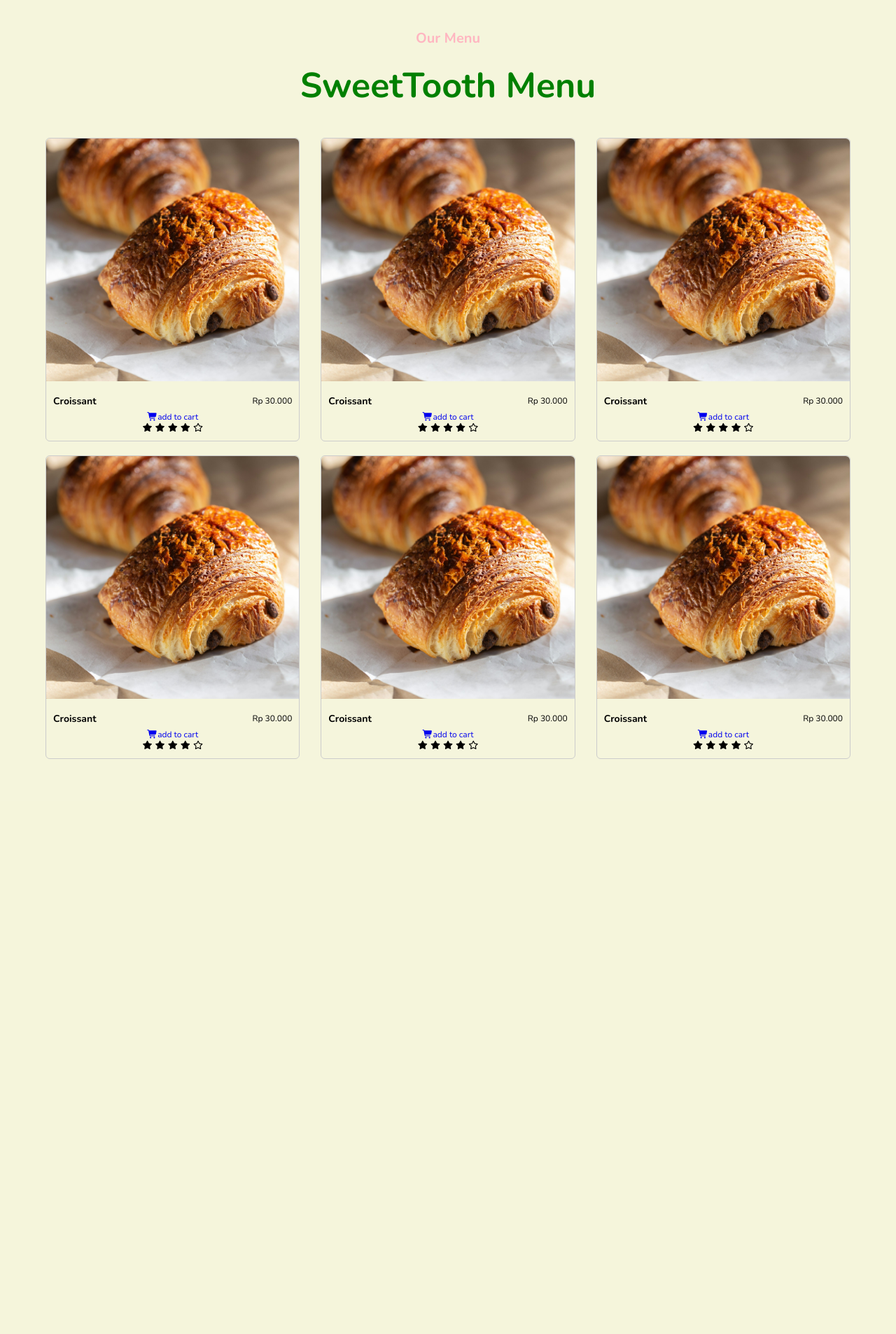
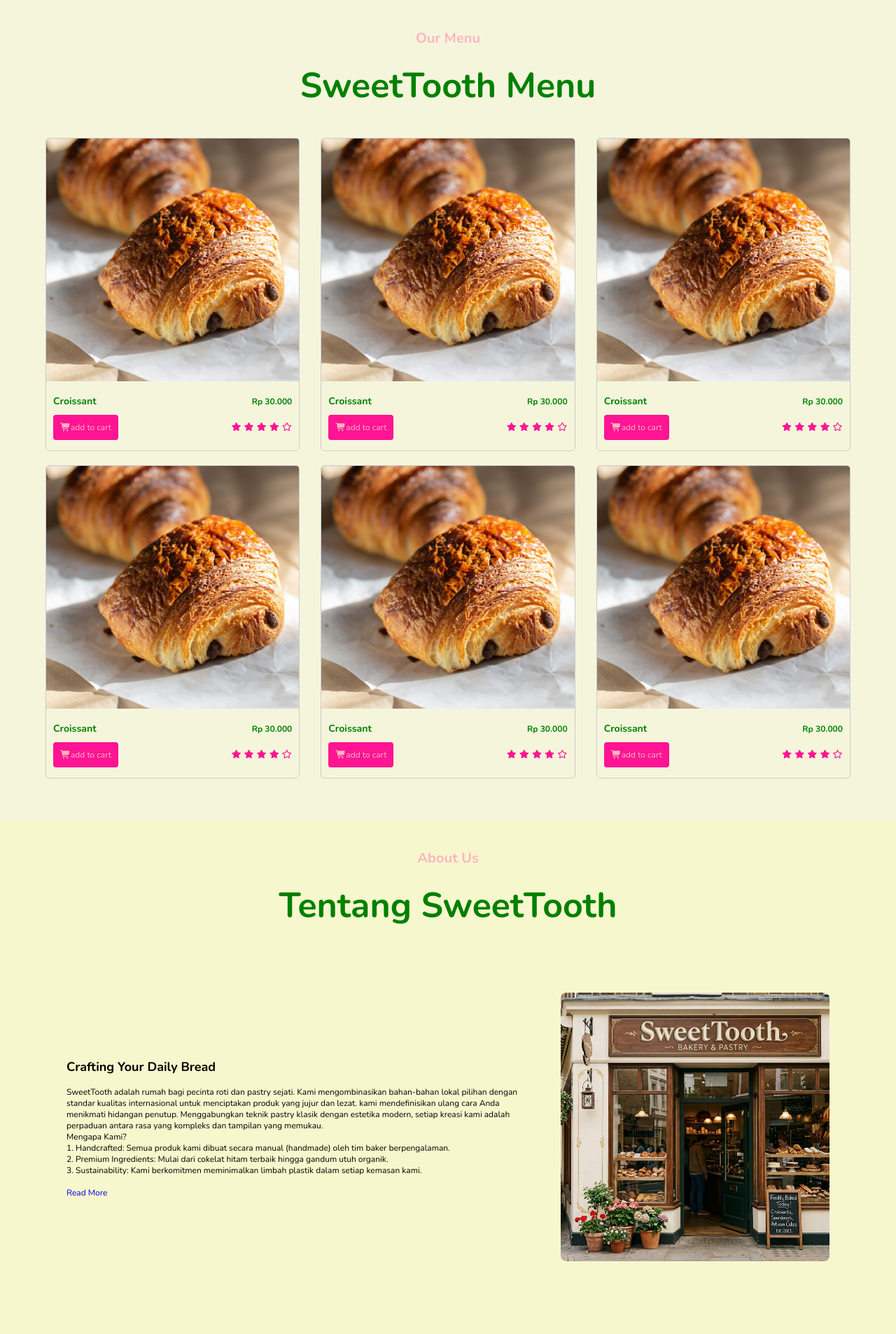
Before and after one commit to wahyuyuningsih13/TokoKueku, a PHP site: page / in a window 1280 px wide. Shown: the part 801-2708 px from the top of the page at 70% size. Before the commit the page ends 1886 px from the top, so only its background shows below. Run offline with PHP 8.4, Linux system fonts and the light colour scheme; some libraries are stand-ins or nearby versions.

Commit message:
update fitur baru

```diff
--- a/index.html
+++ b/index.html
@@ -61,11 +61,11 @@
                 <h3>Croissant</h3>
                 <span>Rp 30.000</span>
             </div>
-            <div class="menu info rating">
+            <div class="menu-rating">
                 <a href="#" class="cart-menu">
                 <i class="fa-solid fa-cart-shopping"></i>add to cart
                 </a>
-                <div class="menu stars">
+                <div class="menu-stars">
                     <i class="fa-solid fa-star"></i>
                     <i class="fa-solid fa-star"></i>
                     <i class="fa-solid fa-star"></i>
@@ -80,11 +80,11 @@
                 <h3>Croissant</h3>
                 <span>Rp 30.000</span>
             </div>
-            <div class="menu info rating">
+            <div class="menu-rating">
                 <a href="#" class="cart-menu">
                 <i class="fa-solid fa-cart-shopping"></i>add to cart
                 </a>
-                <div class="menu stars">
+                <div class="menu-stars">
                     <i class="fa-solid fa-star"></i>
                     <i class="fa-solid fa-star"></i>
                     <i class="fa-solid fa-star"></i>
@@ -99,11 +99,11 @@
                 <h3>Croissant</h3>
                 <span>Rp 30.000</span>
             </div>
-            <div class="menu info rating">
+            <div class="menu-rating">
                 <a href="#" class="cart-menu">
                 <i class="fa-solid fa-cart-shopping"></i>add to cart
                 </a>
-                <div class="menu stars">
+                <div class="menu-stars">
                     <i class="fa-solid fa-star"></i>
                     <i class="fa-solid fa-star"></i>
                     <i class="fa-solid fa-star"></i>
@@ -118,11 +118,11 @@
                 <h3>Croissant</h3>
                 <span>Rp 30.000</span>
             </div>
-            <div class="menu info rating">
+            <div class="menu-rating">
                 <a href="#" class="cart-menu">
                 <i class="fa-solid fa-cart-shopping"></i>add to cart
                 </a>
-                <div class="menu stars">
+                <div class="menu-stars">
                     <i class="fa-solid fa-star"></i>
                     <i class="fa-solid fa-star"></i>
                     <i class="fa-solid fa-star"></i>
@@ -137,11 +137,11 @@
                 <h3>Croissant</h3>
                 <span>Rp 30.000</span>
             </div>
-            <div class="menu info rating">
+            <div class="menu-rating">
                 <a href="#" class="cart-menu">
                 <i class="fa-solid fa-cart-shopping"></i>add to cart
                 </a>
-                <div class="menu stars">
+                <div class="menu-stars">
                     <i class="fa-solid fa-star"></i>
                     <i class="fa-solid fa-star"></i>
                     <i class="fa-solid fa-star"></i>
@@ -156,11 +156,11 @@
                 <h3>Croissant</h3>
                 <span>Rp 30.000</span>
             </div>
-            <div class="menu-inforating">
+            <div class="menu-rating">
                 <a href="#" class="cart-menu">
                 <i class="fa-solid fa-cart-shopping"></i>add to cart
                 </a>
-                <div class="menu stars">
+                <div class="menu-stars">
                     <i class="fa-solid fa-star"></i>
                     <i class="fa-solid fa-star"></i>
                     <i class="fa-solid fa-star"></i>
@@ -174,6 +174,33 @@
         </div>
       </section>
 
+
+      <section id="about">
+        <div class="container">
+            <p class="title">About Us</p>
+            <h1>Tentang SweetTooth</h1>
+            <div class="row">
+                <div class="about text">
+                    <h2>Crafting Your Daily Bread</h2>
+                    <br>
+                    <p>SweetTooth adalah rumah bagi pecinta roti dan pastry sejati. Kami mengombinasikan bahan-bahan lokal pilihan dengan standar kualitas internasional untuk menciptakan produk yang jujur dan lezat.
+                    kami mendefinisikan ulang cara Anda menikmati hidangan penutup. Menggabungkan teknik pastry klasik dengan estetika modern, setiap kreasi kami adalah perpaduan antara rasa yang kompleks dan tampilan yang memukau.</p>
+                    <p class="p2">Mengapa Kami?</p>
+                    <p class="p3">
+                    1. Handcrafted: Semua produk kami dibuat secara manual (handmade) oleh tim baker berpengalaman.</p>
+                    <p class="p4">2. Premium Ingredients: Mulai dari cokelat hitam terbaik hingga gandum utuh organik.</p>
+                    <p class="p5">3. Sustainability: Kami berkomitmen meminimalkan limbah plastik dalam setiap kemasan kami.</p>
+                    <br>
+                    <a href="#" class="more">Read More</a>
+                </div>
+                <div class="img-box">
+                    <img src="./image/store.png" alt="Bakery Store" />
+                </div>
+            </div>
+        </div>
+
+      </section>
+
       <script src="js.script.js"></script>
    </body>
 </html>
--- a/style.css
+++ b/style.css
@@ -13,6 +13,9 @@
     padding: 0;
     text-decoration: none;
     box-sizing: border-box;
+}
+html{
+    scroll-behavior: smooth;
 }
 body {
     font-family: "Nunito", sans-serif;
@@ -122,6 +125,19 @@ nav{
 .navbar .nav-menu li a:hover:after{
     transform: scaleX(0.2);
 }
+
+/* Style Menu */
+#menu .container{
+    width: 100%;
+    padding: 30px 10px;
+}
+#menu h2{
+    font-size: 40px;
+}
+#menu .galeri{
+    grid-template-columns: 1fr;
+    padding: 0 30px;
+}
 }
 
 /* Style Banner */
@@ -211,7 +227,7 @@ nav{
 .galeri .card img{
     width: 100%;
     margin-bottom: 10px;
-    border-radius: 6px 6px 0px 0px;
+    border-radius: 4px 4px 0px 0px;
     cursor: pointer;
 }
 .galeri .card .menu-info{
@@ -222,3 +238,87 @@ nav{
     gap: 5px;
     padding: 5px 10px;
 }
+.galeri .card .menu-rating{
+    display: flex;
+    flex-direction: row;
+    align-items: center;
+    justify-content: space-between;
+    gap: 5px;
+    padding: 5px 10px;
+}
+.menu-info h3{
+    text-align: left;
+    margin-right: 5px;
+    color: var(--text-color);
+}
+.menu-info span{
+    color: var(--text-color);
+    font-weight: bold;
+    text-align: left;
+    padding-top: 2px;
+    display: inline-block;
+    width: fit-content;
+    white-space: nowrap;
+}
+.galeri .menu-rating .cart-menu{
+    background-color: var(--btn-color);
+    padding: 10px;
+    border-radius: 4px;
+    color: #ffb6c1;
+}
+.menu-info i{
+    font-size: small;
+}
+.menu-rating .menu-stars{
+    color: var(--btn-color);
+}
+.galeri .card .rating{
+    margin-top: 15px;
+    align-items: center;
+}
+
+/* Style About */
+#about{
+    background-color: rgb(247, 247, 205);
+}
+#about .container{
+    max-width: 1150px;
+    margin: auto;
+    padding: 40px 0 60px;
+}
+#about .title{
+    text-align: center;
+    font-size: 20px;
+    margin-bottom: 20px;
+    font-weight: 700;
+    color: var(--primary-color);
+}
+#about h1{
+    text-align: center;
+    font-size: 50px;
+    color: var(--text-color);
+    font-weight: 700;
+    margin-bottom: 50px;
+}
+#about .row{
+    display: flex;
+    justify-content: space-between;
+    padding: 40px 30px;
+    align-items: center;
+    gap: 40px;
+}
+#about .row .content {
+    flex: 1;
+}
+#about .row .image-container {
+    flex: 1;
+    display: flex;
+    justify-content: center;
+}
+#about .row img {
+    width: 100%;
+    max-width: 2000px;
+    aspect-ratio: 1 / 1;
+    object-fit: cover;
+    border-radius: 8px;
+}
```
Also changed, not shown: image/store.png (added).
